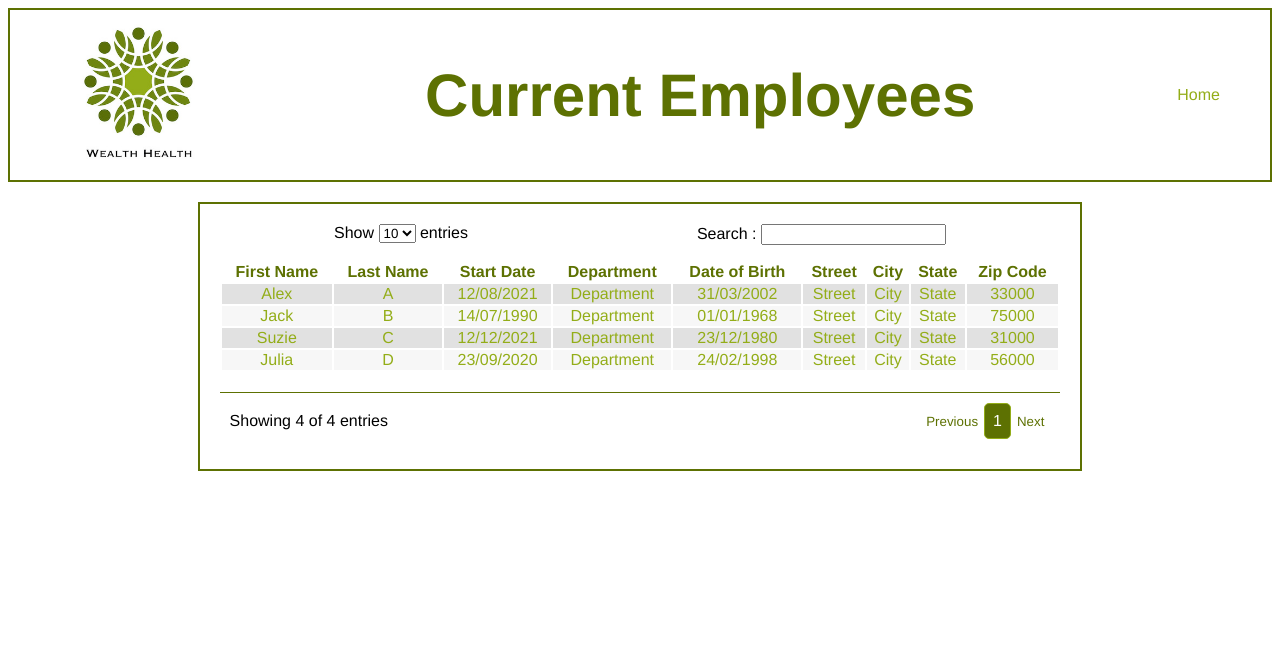
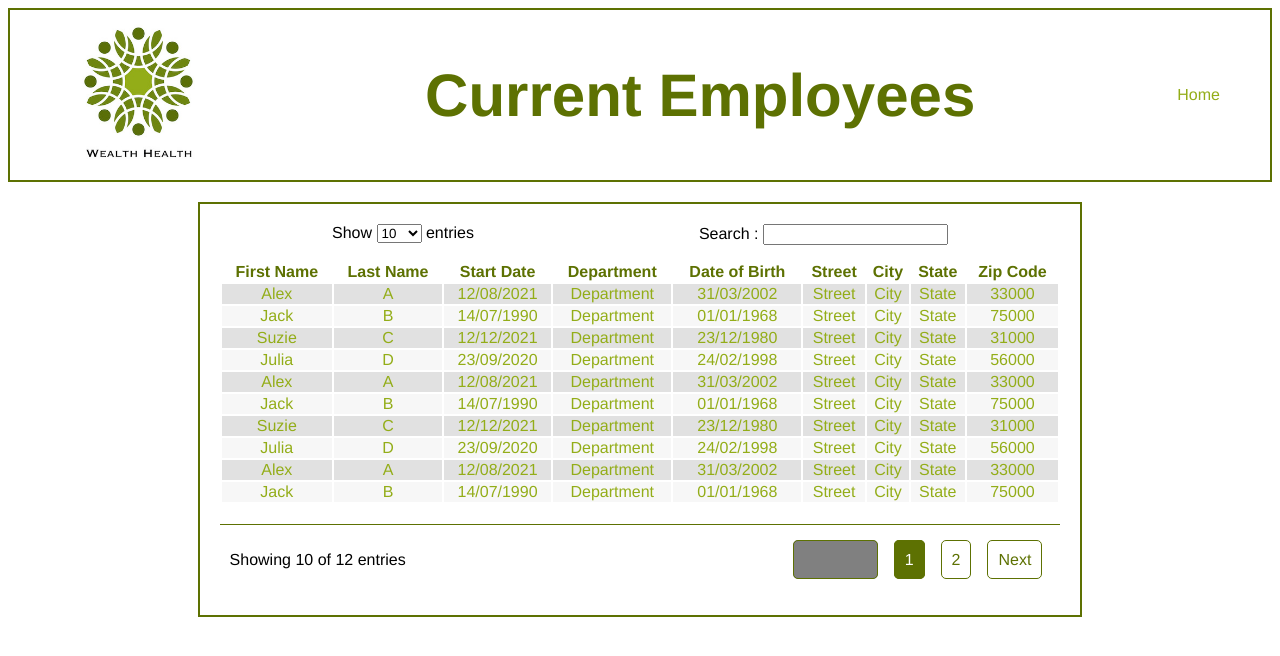
Before and after one commit to LoisCoulon/P14_HRnet, a React (Create React App) app: page /employees in a window 1280 px wide. Shown: the top 656 px of the page. Built offline with nearby package versions, Linux system fonts and the light colour scheme.

Commit message:
pagination

```diff
--- a/package.json
+++ b/package.json
@@ -10,6 +10,7 @@
     "my-dropdown-lib": "^0.1.1",
     "react": "^18.1.0",
     "react-dom": "^18.1.0",
+    "react-paginate": "^8.1.3",
     "react-redux": "^8.0.2",
     "react-router": "^6.3.0",
     "react-router-dom": "^6.3.0",
--- /dev/null
+++ b/src/data.js
@@ -0,0 +1,160 @@
+const datas = [
+  {
+    id: 1,
+    firstName: "Alex",
+    lastName: "A",
+    startDate: "12/08/2021",
+    department: "Department",
+    dateOfBirth: "31/03/2002",
+    street: "Street",
+    city: "City",
+    state: "State",
+    zipCode: "33000",
+  },
+  {
+    id: 2,
+    firstName: "Jack",
+    lastName: "B",
+    startDate: "14/07/1990",
+    department: "Department",
+    dateOfBirth: "01/01/1968",
+    street: "Street",
+    city: "City",
+    state: "State",
+    zipCode: "75000",
+  },
+  {
+    id: 3,
+    firstName: "Suzie",
+    lastName: "C",
+    startDate: "12/12/2021",
+    department: "Department",
+    dateOfBirth: "23/12/1980",
+    street: "Street",
+    city: "City",
+    state: "State",
+    zipCode: "31000",
+  },
+  {
+    id: 4,
+    firstName: "Julia",
+    lastName: "D",
+    startDate: "23/09/2020",
+    department: "Department",
+    dateOfBirth: "24/02/1998",
+    street: "Street",
+    city: "City",
+    state: "State",
+    zipCode: "56000",
+  },
+  {
+    id: 5,
+    firstName: "Alex",
+    lastName: "A",
+    startDate: "12/08/2021",
+    department: "Department",
+    dateOfBirth: "31/03/2002",
+    street: "Street",
+    city: "City",
+    state: "State",
+    zipCode: "33000",
+  },
+  {
+    id: 6,
+    firstName: "Jack",
+    lastName: "B",
+    startDate: "14/07/1990",
+    department: "Department",
+    dateOfBirth: "01/01/1968",
+    street: "Street",
+    city: "City",
+    state: "State",
+    zipCode: "75000",
+  },
+  {
+    id: 7,
+    firstName: "Suzie",
+    lastName: "C",
+    startDate: "12/12/2021",
+    department: "Department",
+    dateOfBirth: "23/12/1980",
+    street: "Street",
+    city: "City",
+    state: "State",
+    zipCode: "31000",
+  },
+  {
+    id: 8,
+    firstName: "Julia",
+    lastName: "D",
+    startDate: "23/09/2020",
+    department: "Department",
+    dateOfBirth: "24/02/1998",
+    street: "Street",
+    city: "City",
+    state: "State",
+    zipCode: "56000",
+  },
+  {
+    id: 9,
+    firstName: "Alex",
+    lastName: "A",
+    startDate: "12/08/2021",
+    department: "Department",
+    dateOfBirth: "31/03/2002",
+    street: "Street",
+    city: "City",
+    state: "State",
+    zipCode: "33000",
+  },
+  {
+    id: 10,
+    firstName: "Jack",
+    lastName: "B",
+    startDate: "14/07/1990",
+    department: "Department",
+    dateOfBirth: "01/01/1968",
+    street: "Street",
+    city: "City",
+    state: "State",
+    zipCode: "75000",
+  },
+  {
+    id: 11,
+    firstName: "Suzie",
+    lastName: "C",
+    startDate: "12/12/2021",
+    department: "Department",
+    dateOfBirth: "23/12/1980",
+    street: "Street",
+    city: "City",
+    state: "State",
+    zipCode: "31000",
+  },
+  {
+    id: 12,
+    firstName: "Julia",
+    lastName: "D",
+    startDate: "23/09/2020",
+    department: "Department",
+    dateOfBirth: "24/02/1998",
+    street: "Street",
+    city: "City",
+    state: "State",
+    zipCode: "56000",
+  },
+];
+
+const columns = [
+  { title: "First Name", data: "firstName" },
+  { title: "Last Name", data: "lastName" },
+  { title: "Start Date", data: "startDate" },
+  { title: "Department", data: "department" },
+  { title: "Date of Birth", data: "dateOfBirth" },
+  { title: "Street", data: "street" },
+  { title: "City", data: "city" },
+  { title: "State", data: "state" },
+  { title: "Zip Code", data: "zipCode" },
+];
+
+export { datas, columns };
--- a/src/pages/List/List.js
+++ b/src/pages/List/List.js
@@ -1,81 +1,25 @@
 import { useState } from "react";
+import { usePagination } from "react-table";
 import DataTable from "../../components/DataTable/DataTable";
 import Header from "../../components/Header/Header";
 import Input from "../../components/Input/Input";
+import { datas, columns } from "../../data";
+import ReactPaginate from "react-paginate";
 
 function List() {
-  const [entry, setEntry] = useState(0);
   const [search, setSearch] = useState("");
-
-  const datas = [
-    {
-      id: 1,
-      firstName: "Alex",
-      lastName: "A",
-      startDate: "12/08/2021",
-      department: "Department",
-      dateOfBirth: "31/03/2002",
-      street: "Street",
-      city: "City",
-      state: "State",
-      zipCode: "33000",
-    },
-    {
-      id: 2,
-      firstName: "Jack",
-      lastName: "B",
-      startDate: "14/07/1990",
-      department: "Department",
-      dateOfBirth: "01/01/1968",
-      street: "Street",
-      city: "City",
-      state: "State",
-      zipCode: "75000",
-    },
-    {
-      id: 3,
-      firstName: "Suzie",
-      lastName: "C",
-      startDate: "12/12/2021",
-      department: "Department",
-      dateOfBirth: "23/12/1980",
-      street: "Street",
-      city: "City",
-      state: "State",
-      zipCode: "31000",
-    },
-    {
-      id: 4,
-      firstName: "Julia",
-      lastName: "D",
-      startDate: "23/09/2020",
-      department: "Department",
-      dateOfBirth: "24/02/1998",
-      street: "Street",
-      city: "City",
-      state: "State",
-      zipCode: "56000",
-    },
-  ];
-
-  const columns = [
-    { title: "First Name", data: "firstName" },
-    { title: "Last Name", data: "lastName" },
-    { title: "Start Date", data: "startDate" },
-    { title: "Department", data: "department" },
-    { title: "Date of Birth", data: "dateOfBirth" },
-    { title: "Street", data: "street" },
-    { title: "City", data: "city" },
-    { title: "State", data: "state" },
-    { title: "Zip Code", data: "zipCode" },
-  ];
+  const [page, setPage] = useState(0);
+  const [employeesPerPage, setEmployeesPerPage] = useState(10);
+  const numberOfEmployeesVisited = page * employeesPerPage;
+  const totalPages = Math.ceil(datas.length / employeesPerPage);
 
   //search function
   const handleSearch = (event) => {
     setSearch(event.target.value);
   };
 
-  const data = datas.filter(
+  const data = datas
+    .filter(
       (item) =>
         item.city.toString().toLowerCase().includes(search) ||
         item.department.toString().toLowerCase().includes(search) ||
@@ -86,7 +30,15 @@ function List() {
         item.state.toString().toLowerCase().includes(search) ||
         item.street.toString().toLowerCase().includes(search) ||
         item.zipCode.toString().toLowerCase().includes(search)
+    )
+    .slice(
+      numberOfEmployeesVisited,
+      numberOfEmployeesVisited + employeesPerPage
     );
+
+  const changePage = ({ selected }) => {
+    setPage(selected);
+  };
 
   return (
     <div id="employee-div" className="wrapper">
@@ -97,7 +49,9 @@ function List() {
             Show{" "}
             <select>
               <option value="10">10</option>
-              <option value="20">20</option>
+              <option value="25">25</option>
+              <option value="50">50</option>
+              <option value="100">100</option>
             </select>{" "}
             entries
           </div>
@@ -113,14 +67,21 @@ function List() {
         </div>
         <div className="employee-table--footer">
           <span>
-            Showing {datas.length < 10 ? datas.length : entry} of {datas.length}{" "}
-            entries
+            Showing{" "}
+            {data.length < employeesPerPage ? data.length : employeesPerPage} of{" "}
+            {datas.length} entries
           </span>
-          <div>
-            <button className="previous">Previous</button>
-            <button className="page-number">1</button>
-            <button className="next">Next</button>
-          </div>
+          <ReactPaginate
+            previousLabel={"Previous"}
+            nextLabel={"Next"}
+            pageCount={totalPages}
+            onPageChange={changePage}
+            containerClassName={"navigationButtons"}
+            previousLinkClassName={"previousButton"}
+            nextLinkClassName={"nextButton"}
+            disabledClassName={"navigationDisabled"}
+            activeClassName={"navigationActive"}
+          ></ReactPaginate>
         </div>
       </div>
     </div>
--- a/src/pages/List/_list.scss
+++ b/src/pages/List/_list.scss
@@ -23,20 +23,34 @@
       justify-content: space-between;
       align-items: center;
 
-      .previous,
-      .next {
-        border: none;
-        background: none;
+      .navigationButtons {
+        list-style: none;
+        display: flex;
+        justify-content: space-between;
+      }
+
+      .navigationButtons a {
+        padding: 10px;
+        margin: 8px;
+        border-radius: 5px;
+        border: 1px solid $main-color;
         color: $main-color;
+        cursor: pointer;
       }
-      .page-number {
-        padding: 8px;
-        border: 1px solid $second-color;
+
+      .navigationButtons a:hover {
+        color: white;
         background-color: $main-color;
+      }
+
+      .navigationActive a {
         color: white;
-        border-radius: 5px;
-        font-size: 16px;
-        cursor: pointer;
+        background-color: $main-color;
+      }
+
+      .navigationDisabled a {
+        color: grey;
+        background-color: grey;
       }
     }
   }
```
Also changed, not shown: 2 other files (tests, documents, lock files or other folders). Lines whose indentation alone changed are shown as unchanged.
